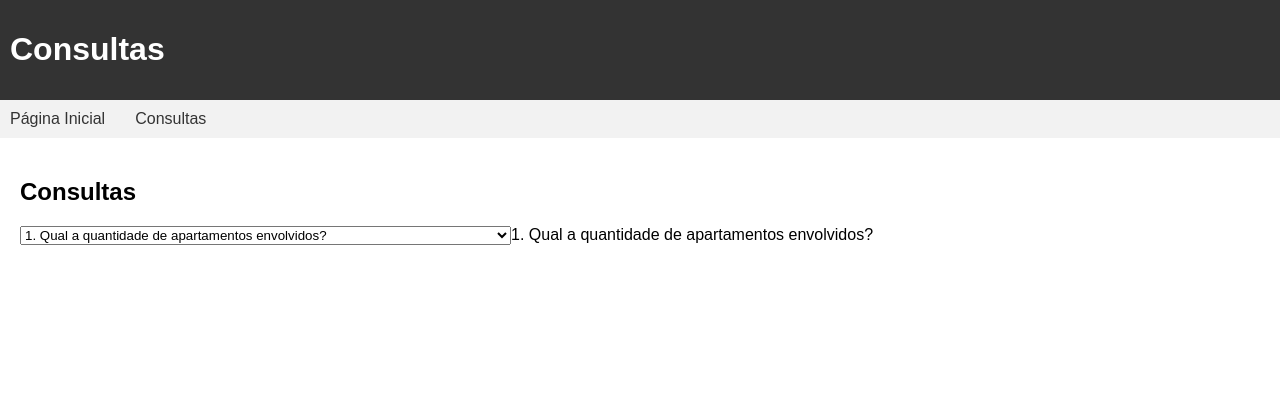
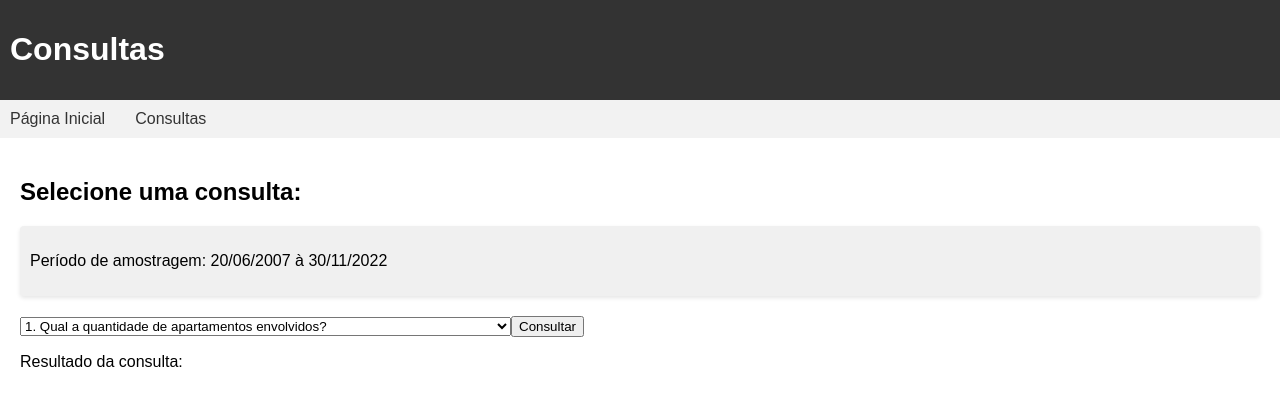
Before and after one commit to PauloMateusCunhaSampaio/sishab, a React (Vite) app in the folder front/: page /consultas in a window 1280 px wide. Shown: the top 406 px of the page. Built offline with nearby package versions, Linux system fonts and the light colour scheme.

Commit message:
alteracoes de finalizacao

```diff
--- a/front/src/routes/Consultas.jsx
+++ b/front/src/routes/Consultas.jsx
@@ -5,6 +5,7 @@ export default function Consultas() {
 
     const caixinha = useId()
     const [value, setValue] = useState("1. Qual a quantidade de apartamentos envolvidos?")
+    const [resultado, setResultado] = useState([])
     const array = ["1. Qual a quantidade de apartamentos envolvidos?",
     "2. Qual a quantidade de casas envolvidas?",
     "3. Qual a quantidade de casas sobrepostas envolvidas?",
@@ -15,6 +16,18 @@ export default function Consultas() {
     "8. Qual a quantidade de unidades entregues?",
     "9. Qual a quantidade de unidades contratadas?",
     "10. Qual a quantidade de unidades com valor de contrapartida não nulo?"]
+
+    function handleClick(e) {
+        const url = "http://localhost:6969/" + value.split(".")[0].trim();
+        fetch(url)
+            .then((response) => response.json())
+            .then((data) => {
+                //tratamento para string
+                setResultado(data.response[0].count)
+                console.log(data)
+            }
+            ).catch((error) => {setResultado("Erro ao consultar")})
+    }
 
     return (
         <>
@@ -30,8 +43,11 @@ export default function Consultas() {
             </nav>
 
             <section>
-                <h2>Consultas</h2>
-                <div id="destaque-container"></div>
+                <h2>Selecione uma consulta:</h2>
+                <div id="consulta-container"></div>
+                <div className="card">
+                <p>Período de amostragem: 20/06/2007 à 30/11/2022</p></div>
+
                 <select id="{caixinha}" name="consulta" onChange={e => setValue(e.target.value)} value={value}>
                     {array.map((item) => {
                         return (
@@ -40,7 +56,13 @@ export default function Consultas() {
                     })
                     }
                 </select>
-              {value}
+              <button onClick={e => handleClick(e)}>
+                Consultar
+              </button>
+              <div>
+                <p>Resultado da consulta:</p>
+                <p>{resultado}</p>
+              </div>
             </section>
         </>
     )
--- a/front/src/styles.css
+++ b/front/src/styles.css
@@ -39,3 +39,18 @@ body {
     padding: 10px;
     text-align: center;
   }
+
+  /*.card {
+    background-color: #f0f0f0;
+    border-radius: 4px;
+    padding: 10px;
+    box-shadow: 0 2px 4px rgba(0, 0, 0, 0.1);
+  }*/
+
+  .card {
+    background-color: #f0f0f0;
+    border-radius: 4px;
+    padding: 10px;
+    box-shadow: 0 2px 4px rgba(0, 0, 0, 0.1);
+    margin-bottom: 20px;
+  }
```
